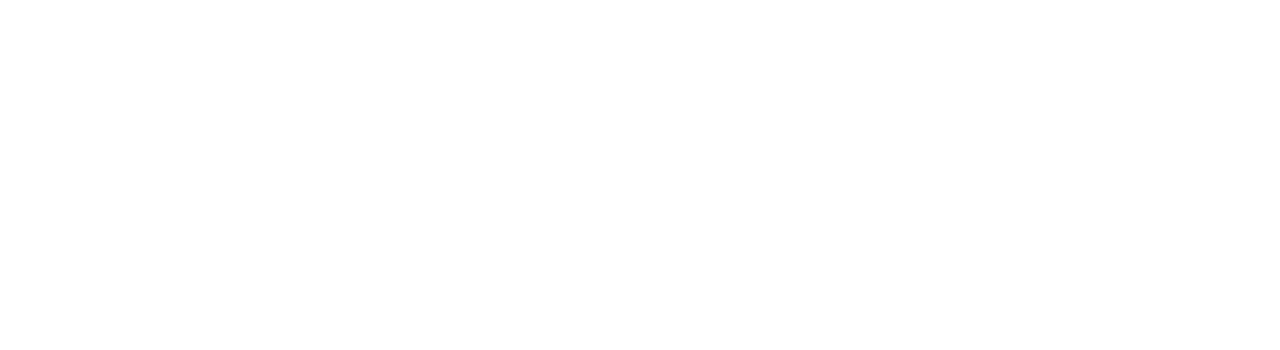
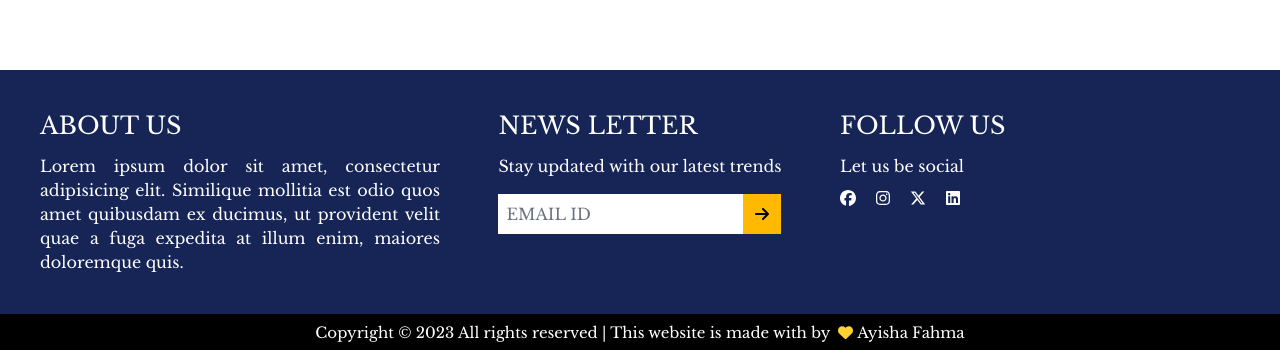
Before and after one commit to AyishaFahma/Book_Store, a React (Vite) app: page / in a window 1280 px wide. Shown: the part 730-1080 px from the top of the page. Before the commit the page ends 800 px from the top, so only its background shows below. Built offline with nearby package versions, Linux system fonts and the light colour scheme; a web font is replaced by a local one.

Commit message:
updated components

```diff
--- a/src/App.jsx
+++ b/src/App.jsx
@@ -10,6 +10,8 @@
 import Viewbook from './users/pages/Viewbook'
 import Profile from './users/pages/Profile'
 import Pagenotfound from './pages/Pagenotfound'
+import Footer from './components/Footer'
+import Preloader from './components/Preloader'
 
 
 
@@ -22,7 +24,7 @@
       <Routes>
 
         {/* users page path */}
-        <Route path='/' element={<Landingpage />} />
+        <Route path='/' element={<Preloader />} />
 
         <Route path='/login' element={ <Auth />} />
 
@@ -53,6 +55,8 @@
 
       </Routes>
 
+      <Footer/>
+
     </>
   )
 }
--- a/src/components/Footer.jsx
+++ b/src/components/Footer.jsx
@@ -1,8 +1,53 @@
+import { faFacebook, faInstagram, faLinkedin, faXTwitter } from '@fortawesome/free-brands-svg-icons'
+import { faArrowRight, faHeart } from '@fortawesome/free-solid-svg-icons'
+import { FontAwesomeIcon } from '@fortawesome/react-fontawesome'
 import React from 'react'
 
 function Footer() {
   return (
-    <div>Footer</div>
+    <>
+    {/* first portion */}
+    <div className='bg-blue-950 p-5 md:p-10 md:grid grid-cols-3 text-white'>
+
+      <div>
+        <h1 className='text-2xl'>ABOUT US</h1>
+        <p className='mt-3 text-justify'>Lorem ipsum dolor sit amet, consectetur adipisicing elit. Similique mollitia est odio quos amet quibusdam ex ducimus, ut provident velit quae a fuga expedita at illum enim, maiores doloremque quis.</p>
+      </div>
+
+      <div className='flex justify-center '>
+        <div>
+          <h1 className='text-2xl'>NEWS LETTER</h1>
+          <p className='mt-3'>Stay updated with our latest trends</p>
+          <div className='flex mt-4'>
+            <input type="text" placeholder='EMAIL ID' className='bg-white p-2 placeholder:text-gray-500'/>
+            <button className='bg-amber-400 py-2 px-3 text-black'><FontAwesomeIcon icon={faArrowRight}/></button>
+          </div>
+        </div>
+      </div>
+
+      <div>
+        <h1 className='text-2xl'>FOLLOW US</h1>
+        <p className='mt-3'>Let us be social</p>
+        <div className='flex mt-3'>
+          <FontAwesomeIcon icon={faFacebook} className='me-5'/>
+          <FontAwesomeIcon icon={faInstagram} className='me-5'/>
+          <FontAwesomeIcon icon={faXTwitter} className='me-5' />
+          <FontAwesomeIcon icon={faLinkedin}  className='me-5'/>
+        </div>
+      </div>
+
+
+
+    </div>
+
+    {/* second below portion */}
+    <div className='bg-black p-2 text-center'>
+      <p className='text-white' style={{fontSize:'15px'}}>Copyright © 2023 All rights reserved | This website is made with by <span className='text-amber-300'><FontAwesomeIcon icon={faHeart} className='mx-1'/></span>Ayisha Fahma</p>
+    </div>
+
+
+
+    </>
   )
 }
 
--- a/src/components/Preloader.jsx
+++ b/src/components/Preloader.jsx
@@ -2,7 +2,19 @@
 
 function Preloader() {
   return (
-    <div>Preloader</div>
+    <>
+
+
+    <div className='w-full h-screen flex justify-center items-center'>
+
+      <img src="https://i.pinimg.com/originals/e1/59/25/e15925c931a81678a3c2e0c0a40db781.gif" alt="preloading image" />
+
+    </div>
+
+
+
+
+    </>
   )
 }
 
--- a/src/pages/Landingpage.jsx
+++ b/src/pages/Landingpage.jsx
@@ -1,8 +1,15 @@
 import React from 'react'
+import Header from '../users/components/Header'
 
 function Landingpage() {
   return (
-    <div>Landingpage</div>
+    <>
+
+    <Header/>
+
+
+
+    Landingpage</>
   )
 }
 
--- a/src/users/components/Header.jsx
+++ b/src/users/components/Header.jsx
@@ -1,8 +1,72 @@
-import React from 'react'
+import { faFacebook, faInstagram, faXTwitter } from '@fortawesome/free-brands-svg-icons'
+import { faBars, faUser } from '@fortawesome/free-solid-svg-icons'
+import { FontAwesomeIcon } from '@fortawesome/react-fontawesome'
+import React, { useState } from 'react'
+import { Link } from 'react-router-dom'
 
 function Header() {
+
+  const [clickStatus, setClickStatus] = useState(false)
   return (
-    <div>Header</div>
+    <>
+
+      <div className='p-2 flex justify-between items-center'>
+        <div className='flex items-center'>
+          <img src="https://openclipart.org/image/800px/275692" alt="book icon" style={{ width: '60px', height: '60px' }} />
+          <h1 className='text-xl font-bold md:hidden flex ms-4'>BOOK STORE</h1>
+
+        </div>
+
+        <div className='ms-20'>
+          <h1 className='text-3xl font-bold hidden md:flex'>BOOK STORE</h1>
+        </div>
+        <div className='flex items-center'>
+
+          <div className='md:flex hidden'>
+            <FontAwesomeIcon icon={faInstagram} className='mx-2' />
+            <FontAwesomeIcon icon={faFacebook} className='mx-2' />
+            <FontAwesomeIcon icon={faXTwitter} className='mx-2' />
+          </div>
+
+
+          <div className='md:flex hidden'>
+
+            <Link to={'/login'}>
+              <button className='px-4 py-3 ms-5 border border-black rounded cursor-pointer'><FontAwesomeIcon icon={faUser} className='me-2' />Login
+              </button>
+            </Link>
+
+          </div>
+
+        </div>
+      </div>
+
+      {/* nav bar below contents */}
+
+      <nav className='bg-blue-950 p-3'>
+
+        <div className='flex md:hidden justify-between items-center px-3'>
+
+          <span onClick={() => setClickStatus(!clickStatus)} className='text-white text-2xl'><FontAwesomeIcon icon={faBars} /></span>
+
+          <Link to={'/login'}>
+            <button className='px-4 py-3 ms-5 border border-white rounded text-white cursor-pointer'><FontAwesomeIcon icon={faUser} className='me-2' />Login
+            </button>
+          </Link>
+
+        </div>
+
+        <ul className={clickStatus ? 'md:flex justify-center text-white' : 'md:flex hidden justify-center text-white me-20 mt-4 md:mt-0'}>
+          <Link to={'/'}><li className='px-3'>Home</li></Link>
+          <Link to={'/all-books'}><li className='px-3'>Book</li></Link>
+          <Link to={'/careers'}><li className='px-3'>Careers</li></Link>
+          <Link to={'/contact'}><li className='px-3'>Contact</li></Link>
+        </ul>
+      </nav>
+
+
+
+    </>
   )
 }
 
```
